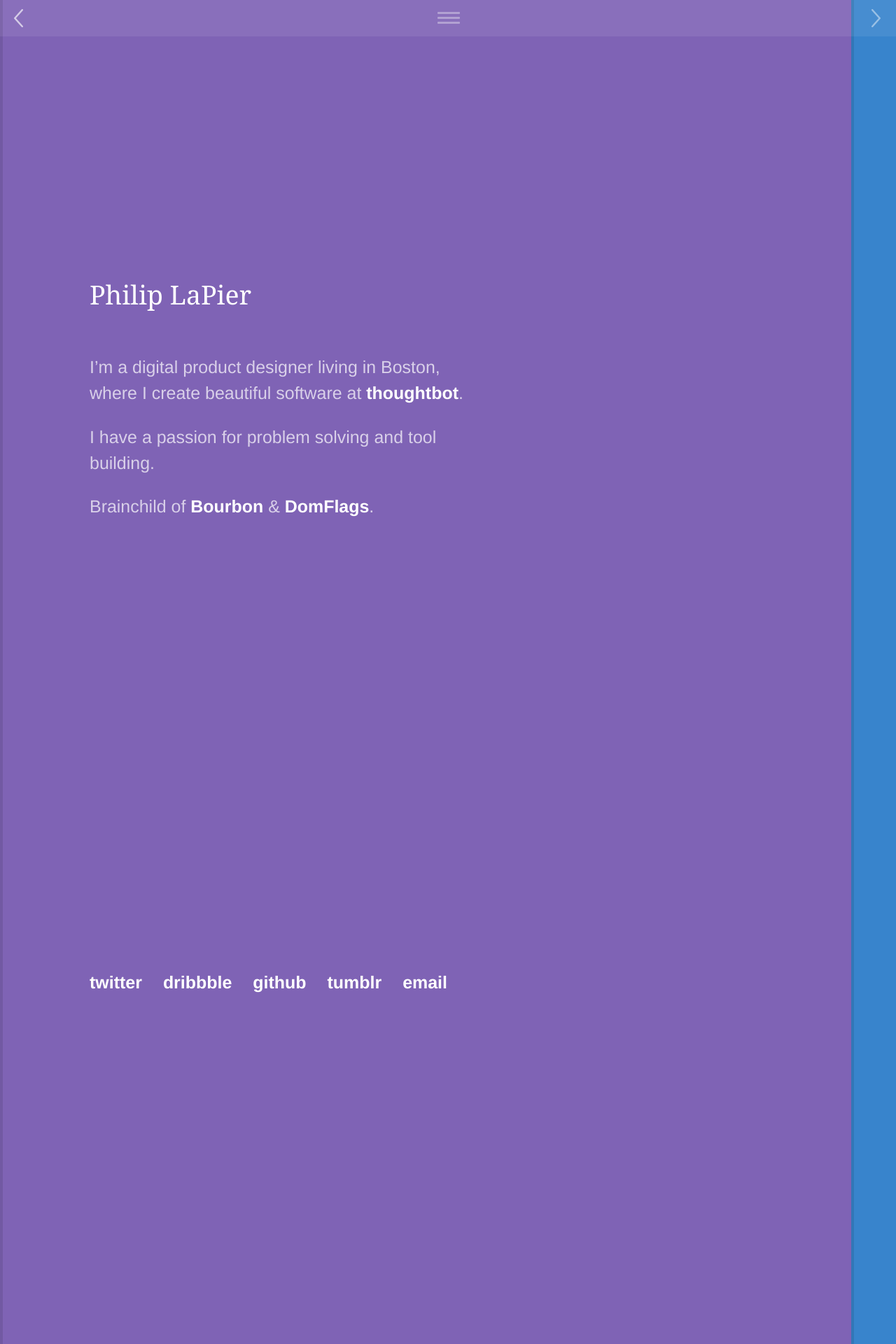
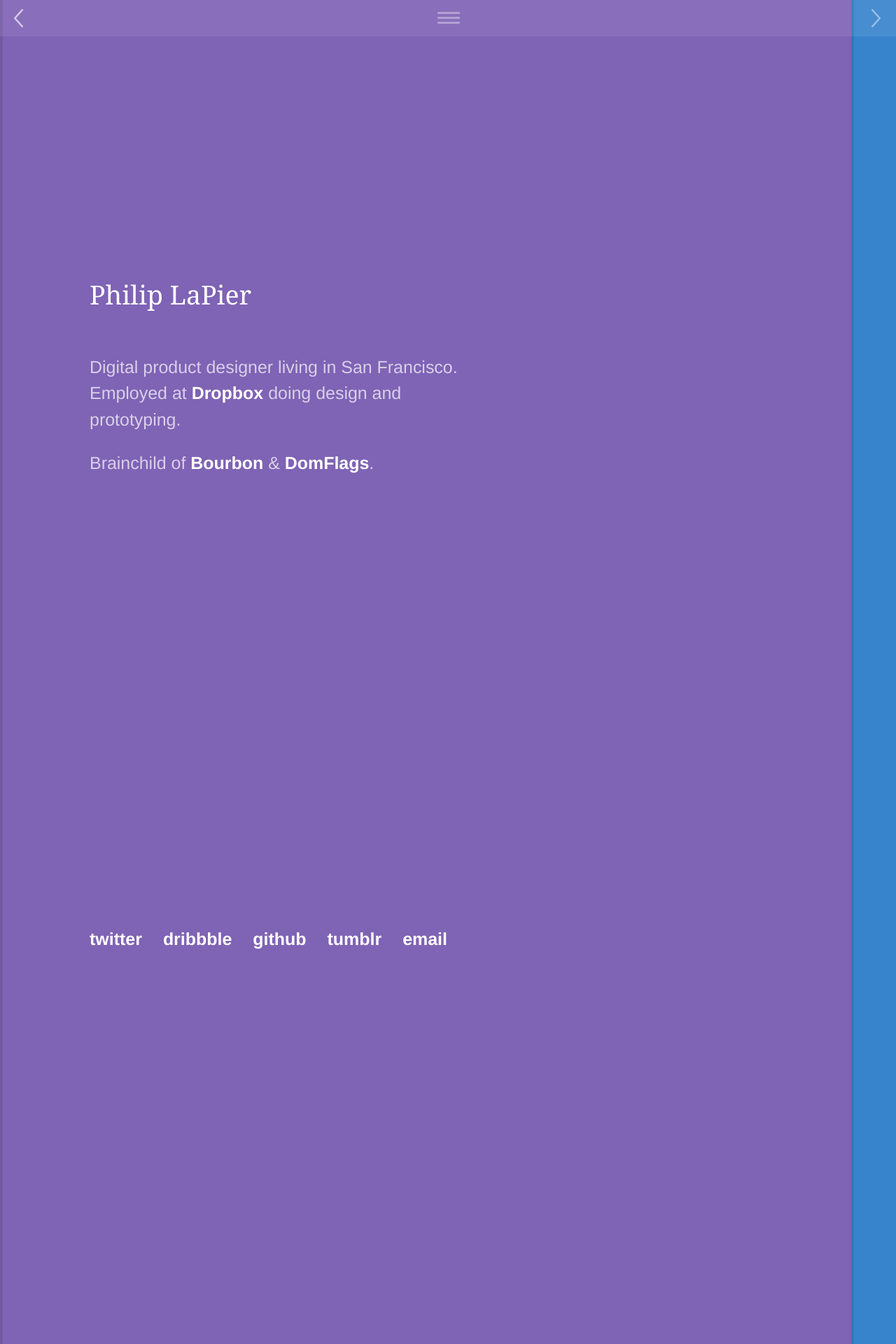
Before and after one commit to plapier/plapier.github.io, a Jekyll site: the page built from index.html, in a window 1280 px wide. Shown: the top 1920 px of the page at 70% size. Built offline with Jekyll 4.4.1, drawn with Linux system fonts in a browser that asks for light colours; nearby versions of some CDN libraries; Markdown is read by kramdown in place of the engine named in the settings; comment, search, counter and statistics services are not loaded.

Commit message:
Woohoo, Dropbox biatchgs

```diff
--- a/index.html
+++ b/index.html
@@ -9,8 +9,7 @@ title: Philip LaPier
     <section data-id="about" class="about parent active">
       <article class="inner">
         <h1 class="title">Philip LaPier</h1>
-        <p>I&rsquo;m a digital product designer living in Boston, <br>where I create beautiful software at <a href="http://thoughtbot.com">thoughtbot</a>.</p>
-        <p>I have a passion for problem solving and tool building.</p>
+        <p>Digital product designer living in San Francisco. <br>Employed at <a href="http://dropbox.com">Dropbox</a> doing design and prototyping.</p>
         <p>Brainchild of <a href="http://bourbon.io">Bourbon</a> &amp; <a href="http://domflags.com">DomFlags</a>.</p>
         <!-- <p>Use your keyboard arrows to navigate my portfolio.</p> -->
         <ol>
```
